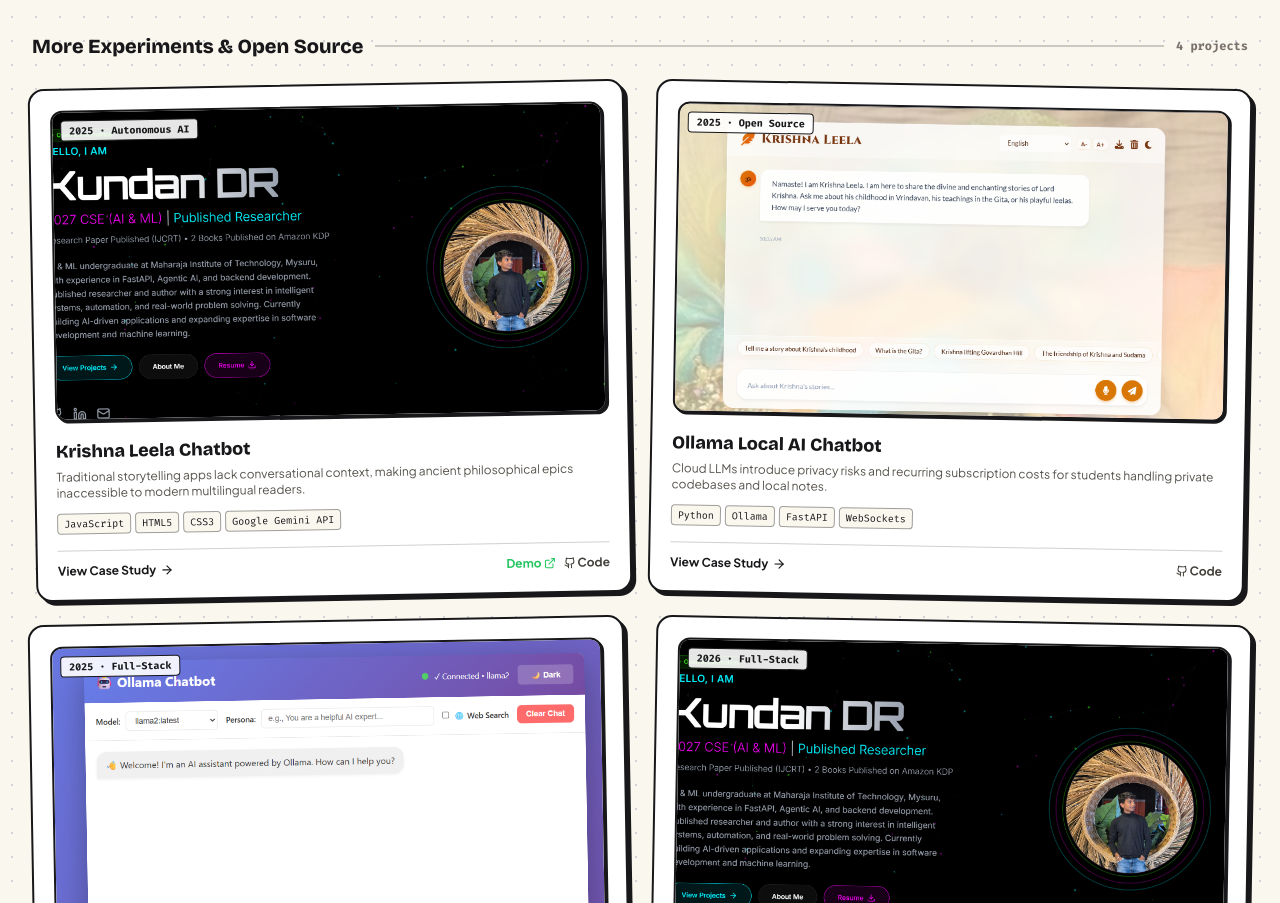
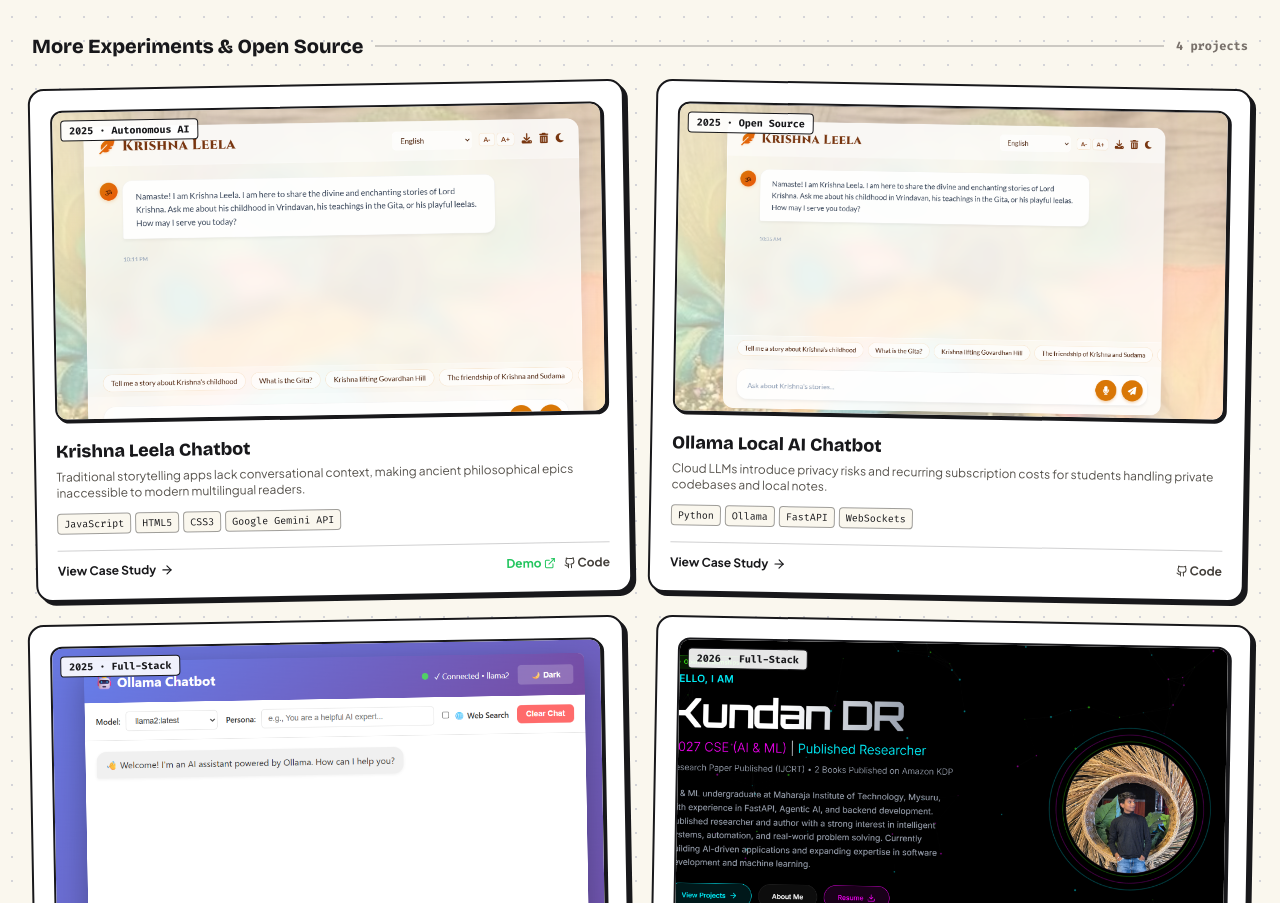
Before and after one commit to kundandr05/portfolio, a Next.js app: page / in a window 1280 px wide. Shown: the part 2779-3682 px from the top of the page. Built offline with nearby package versions, Linux system fonts and the light colour scheme.

Commit message:
fix(assets): update Krishna Leela Chatbot screenshot with authentic project UI

```diff
--- a/src/data/projects.ts
+++ b/src/data/projects.ts
@@ -127,7 +127,7 @@ export const projects: Project[] = [
     built: "Created a conversational narrative companion using Google Gemini API and responsive Vanilla JavaScript with contextual cultural grounding.",
     result: "Interactive multilingual Q&A, cultural context explanations, and zero-dependency lightweight client architecture.",
     tags: ["JavaScript", "HTML5", "CSS3", "Google Gemini API", "Vercel"],
-    image: "/project4.png",
+    image: "/project-krishnaleela.png",
     github: "https://github.com/kundandr05/KrishnaLeela",
     githubLabel: "KrishnaLeela Repo",
     demo: "https://krishna-leela.vercel.app/",
```
Also changed, not shown: public/project-krishnaleela.png (added).
